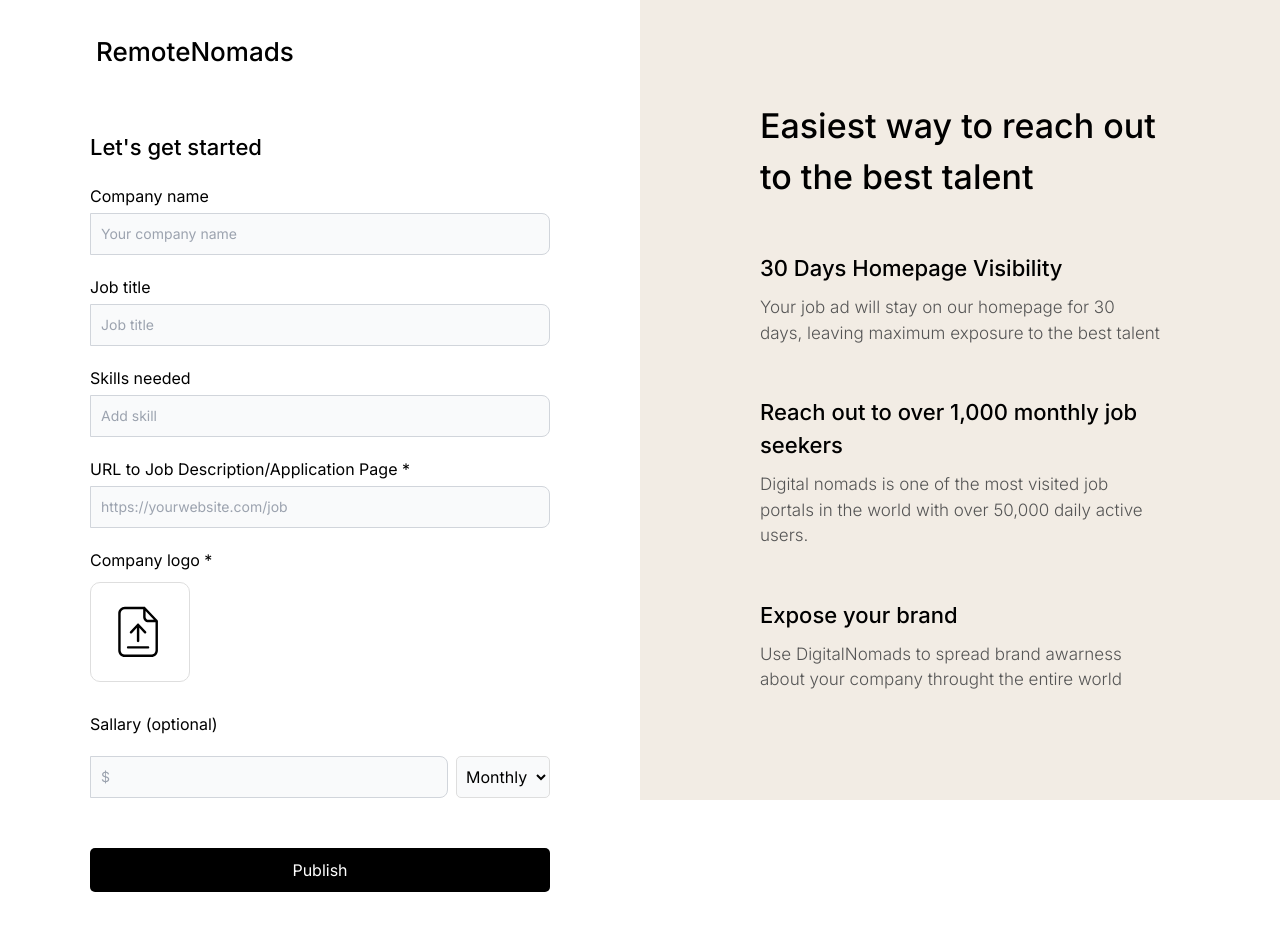
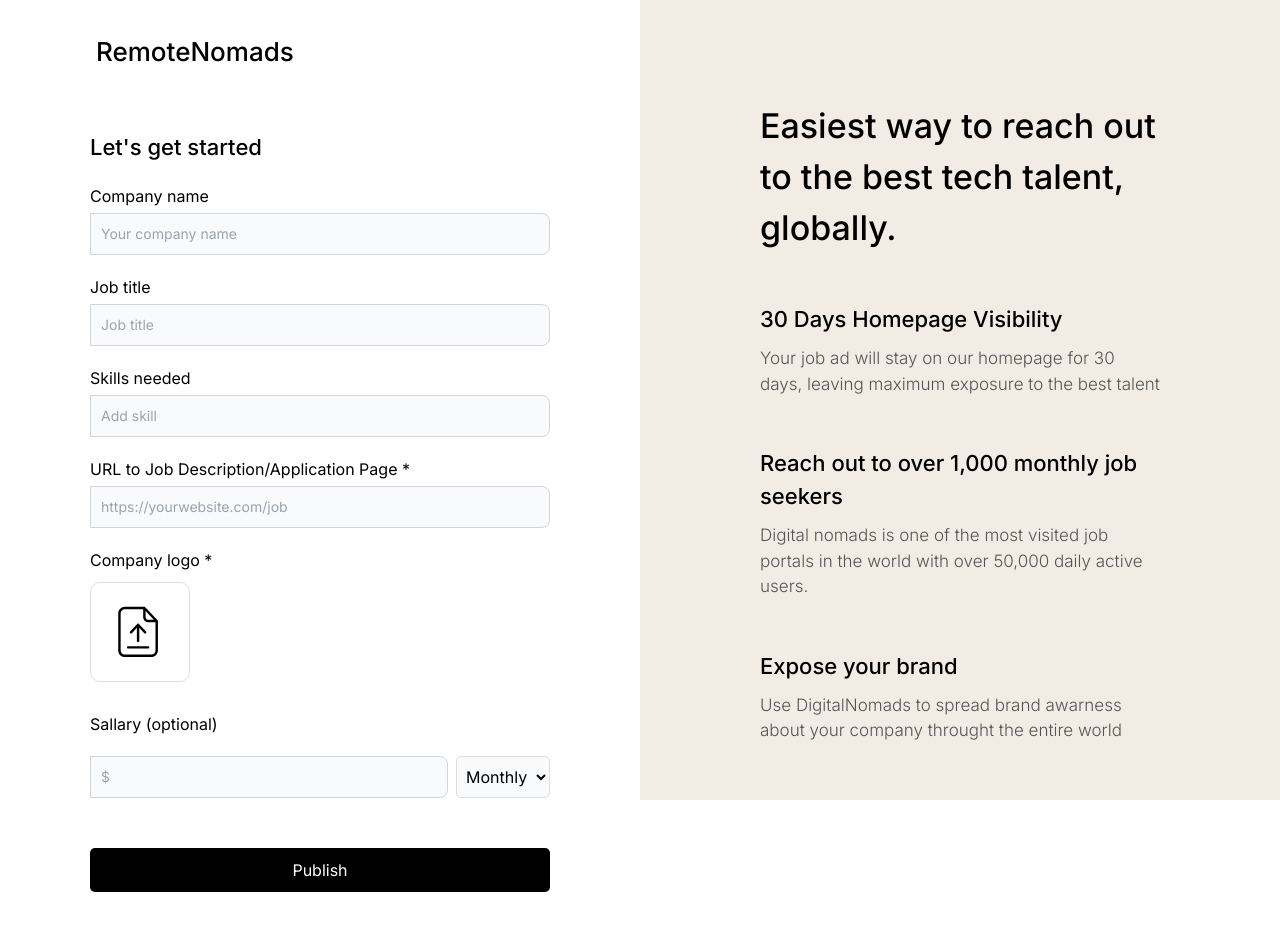
Before and after one commit to robertmish/gorde-project, a Next.js app: page /create in a window 1280 px wide. Shown: the top 930 px of the page. Built offline with nearby package versions, Linux system fonts and the light colour scheme.

Commit message:
added text inside create

```diff
--- a/src/app/create/page.tsx
+++ b/src/app/create/page.tsx
@@ -57,7 +57,7 @@ function page() {
     <div className="edu_section">
 
         <div className="edu_wrapper">
-        <div className="edu_header">Easiest way to reach out to the best talent</div>
+        <div className="edu_header">Easiest way to reach out to the best tech talent, globally.</div>
         <div className="edu_bullets">
 
 
```
